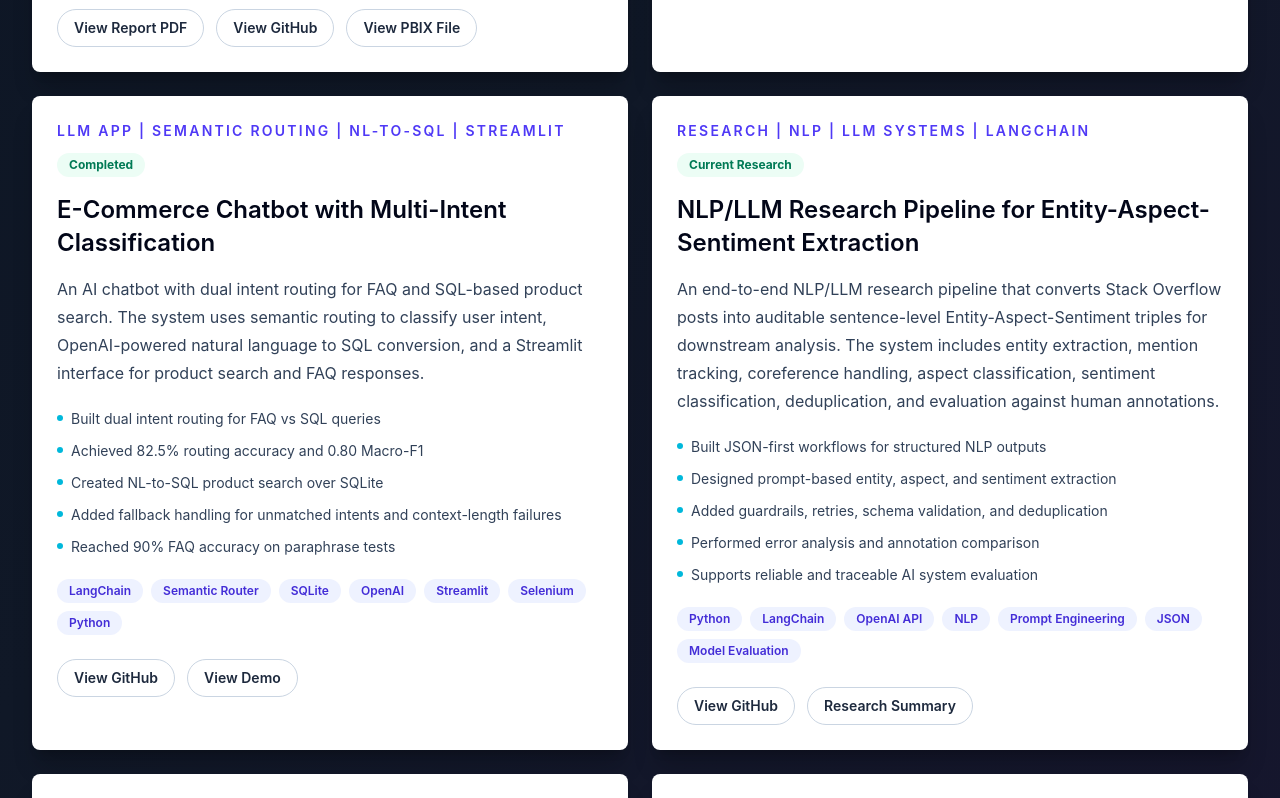
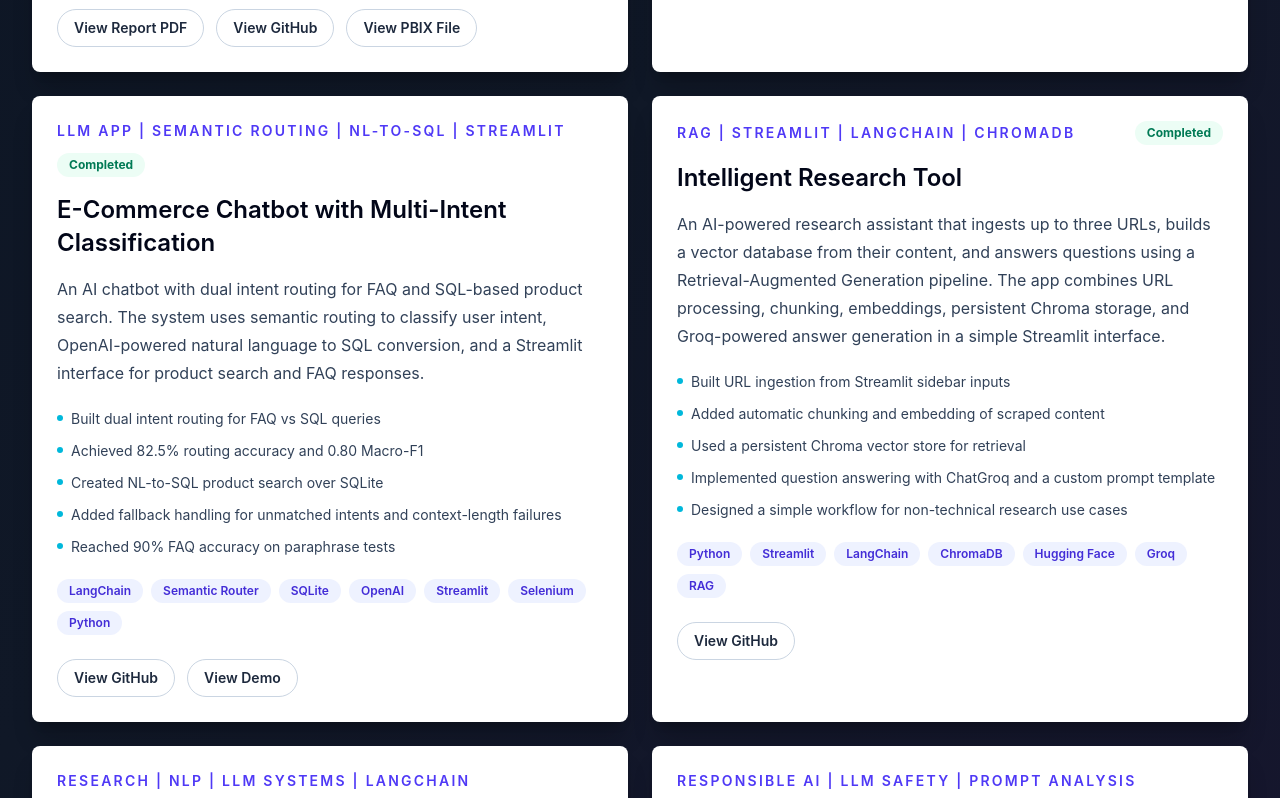
Before and after one commit to Abhitar3/abhinav-portfolio, a React (Vite) app: page / in a window 1280 px wide. Shown: the part 2980-3778 px from the top of the page. Built offline with nearby package versions, Linux system fonts and the light colour scheme.

Commit message:
Add project repository links

```diff
--- a/src/data/projects.js
+++ b/src/data/projects.js
@@ -52,8 +52,26 @@ export const projects = [
     ],
     skills: ['LangChain', 'Semantic Router', 'SQLite', 'OpenAI', 'Streamlit', 'Selenium', 'Python'],
     links: [
-      { label: 'View GitHub', href: '#' },
+      { label: 'View GitHub', href: 'https://github.com/Abhitar3/Ecommerce_chatbot' },
       { label: 'View Demo', href: '#' },
+    ],
+  },
+  {
+    title: 'Intelligent Research Tool',
+    category: 'RAG | Streamlit | LangChain | ChromaDB',
+    status: 'Completed',
+    description:
+      'An AI-powered research assistant that ingests up to three URLs, builds a vector database from their content, and answers questions using a Retrieval-Augmented Generation pipeline. The app combines URL processing, chunking, embeddings, persistent Chroma storage, and Groq-powered answer generation in a simple Streamlit interface.',
+    features: [
+      'Built URL ingestion from Streamlit sidebar inputs',
+      'Added automatic chunking and embedding of scraped content',
+      'Used a persistent Chroma vector store for retrieval',
+      'Implemented question answering with ChatGroq and a custom prompt template',
+      'Designed a simple workflow for non-technical research use cases',
+    ],
+    skills: ['Python', 'Streamlit', 'LangChain', 'ChromaDB', 'Hugging Face', 'Groq', 'RAG'],
+    links: [
+      { label: 'View GitHub', href: 'https://github.com/Abhitar3/intelligent-research-tool' },
     ],
   },
   {
```
